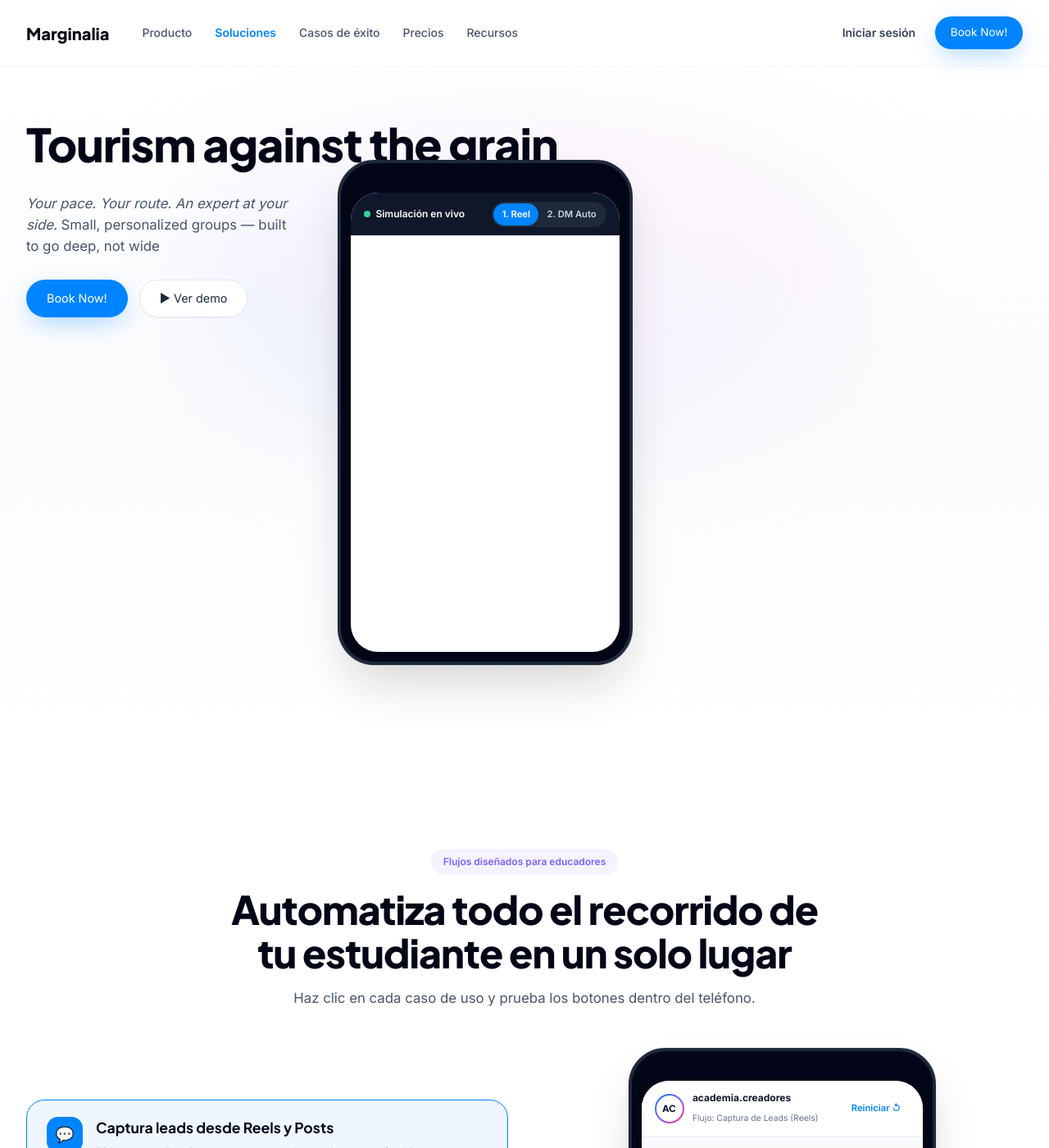
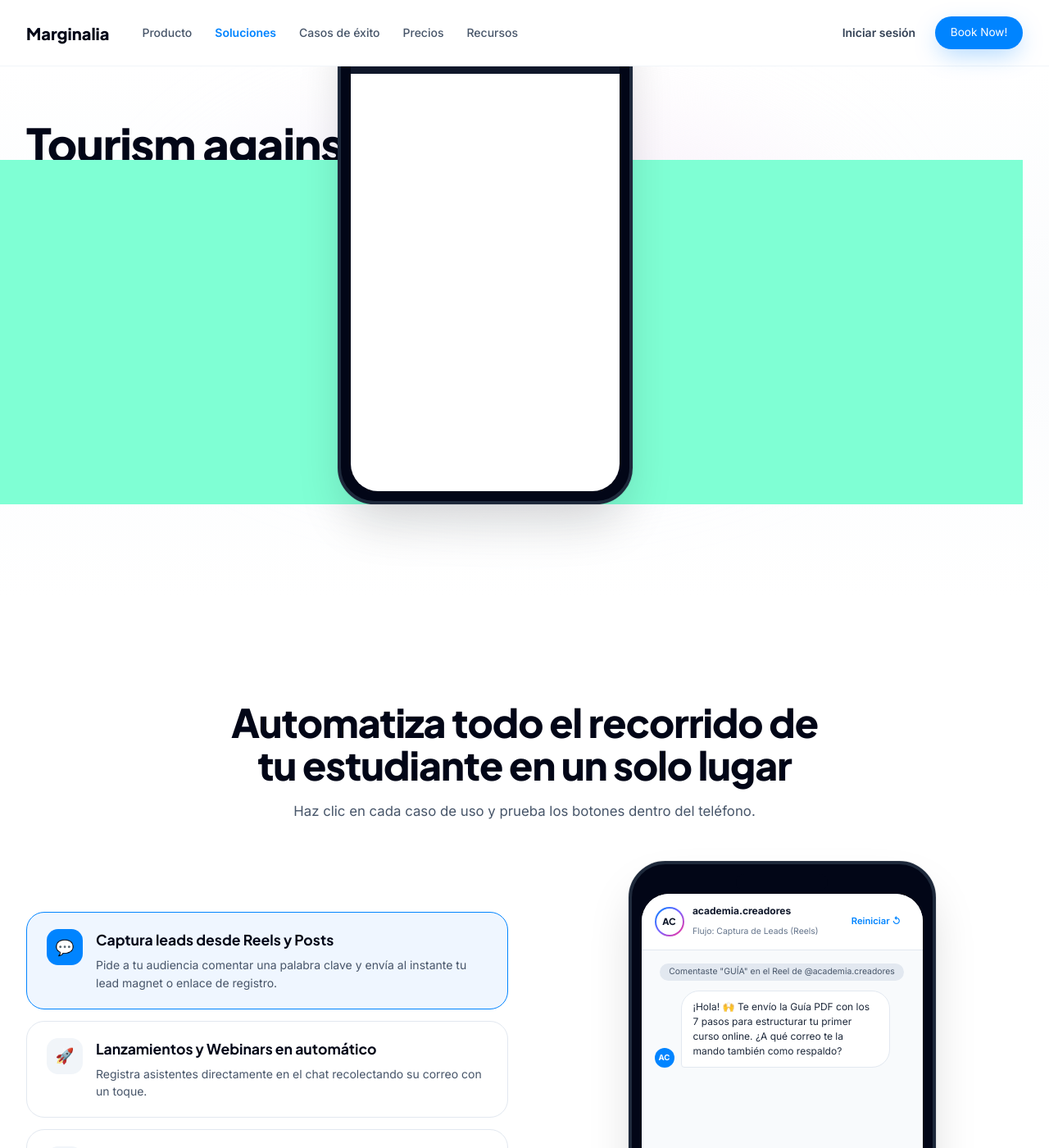
Before and after one commit to febr3s/service-template, a Jekyll site: the page built from index.markdown, in a window 1280 px wide and 1400 px high. Shown: the whole window at 82% size. Built offline with Jekyll 4.4.1, drawn with Linux system fonts in a browser that asks for light colours; some web fonts are replaced.

Commit message:
pohe y phone-wrap arreglándose

```diff
--- a/_includes/usecase-tabs.html
+++ b/_includes/usecase-tabs.html
@@ -1,7 +1,7 @@
 <section id="funciones" class="section">
   <div class="container">
     <div style="text-align:center;max-width:48rem;margin:0 auto 3rem;">
-      <span class="chip chip--purple">Flujos diseñados para educadores</span>
+      <!-- <span class="chip chip--purple">Flujos diseñados para educadores</span> -->
       <h2 class="h2" style="margin-top:1rem;">Automatiza todo el recorrido de tu estudiante en un solo lugar</h2>
       <p class="lead">Haz clic en cada caso de uso y prueba los botones dentro del teléfono.</p>
     </div>
--- a/assets/css/main.css
+++ b/assets/css/main.css
@@ -185,7 +185,7 @@ button, input { font: inherit; color: inherit; }
 .hero__trust .ok::before { content: '✓'; color: var(--green); font-weight: 700; }
 
 /* ---------- Phone mockup (shared) ---------- */
-.phone-wrap { display: flex; justify-content: center; }
+.phone-wrap { display: flex; justify-content: center; background-color: aquamarine; margin-top: 15%;}
 @media (min-width: 780px) { .phone-wrap { margin-top: -15rem;margin-left: -6rem; } }
 
 .phone {
@@ -193,6 +193,7 @@ button, input { font: inherit; color: inherit; }
   background: var(--s950); border: 4px solid var(--s800);
   border-radius: 2.8rem; padding: .75rem; box-shadow: var(--sh-phone);
   position: relative;
+  margin-top: -15%;
 }
 .phone__notch { width: 7rem; height: 1.25rem; background: var(--s950); border-radius: 9999px; margin: 0 auto .25rem; }
 .phone__screen {
```
